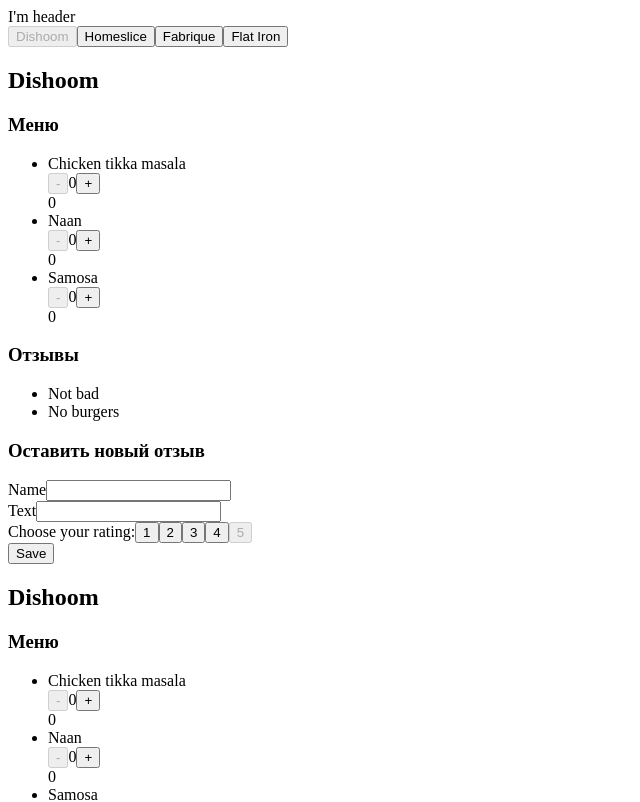
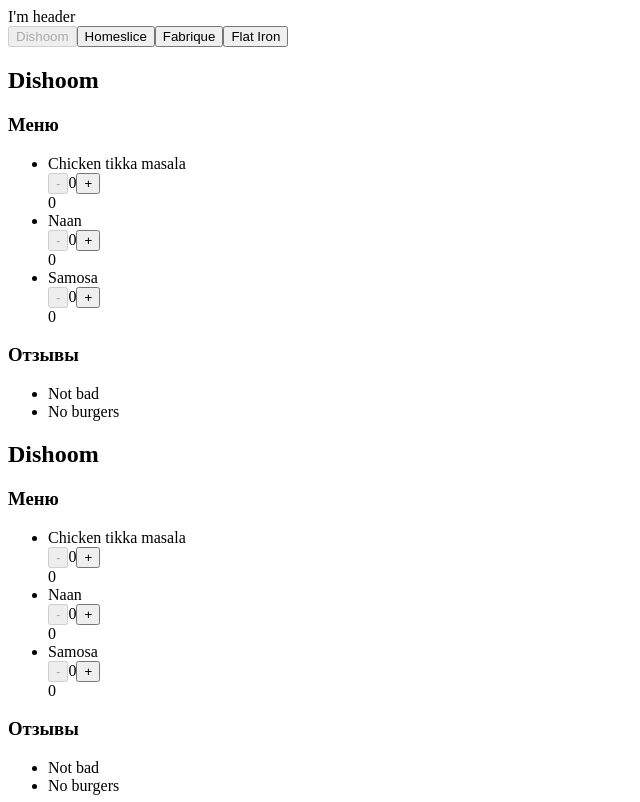
Before and after one commit to antipers/react-20240513, a React (Vite) app: page / in a window 1280 px wide. Shown: the top 802 px of the page, without its empty margins (0-640 px from the left). Built offline with nearby package versions, Linux system fonts and the light colour scheme.

Commit message:
Revert "HW4 1st task done"
This reverts commit 5783819b7199837b5e44967310926ca3bc40bf9d.

```diff
--- a/src/components/new-review-form/component.jsx
+++ /dev/null
@@ -1,67 +0,0 @@
-import { useReducer } from "react";
-import { RatingButtons } from "../rating-buttons/component";
-
-function reducer(state, { type, payload } = {}) {
-  switch (type) {
-    case "setName":
-      return { ...state, name: payload };
-    case "setText":
-      return { ...state, text: payload };
-    case "setRating":
-      return { ...state, rating: payload };
-    case "setSave":
-      return DEFAULT_FORM_VALUE;
-    default:
-      return state;
-  }
-}
-
-const DEFAULT_FORM_VALUE = {
-  name: "",
-  text: "",
-  rating: 5,
-};
-
-export const NewReviewForm = () => {
-  const [form, dispatch] = useReducer(reducer, DEFAULT_FORM_VALUE);
-  console.log(form);
-  return (
-    <>
-      <div>
-        <span>Name</span>
-        <input
-          type="text"
-          value={form.name}
-          onChange={(event) =>
-            dispatch({ type: "setName", payload: event.target.value })
-          }
-        />
-      </div>
-      <div>
-        <span>Text</span>
-        <input
-          type="text"
-          value={form.text}
-          onChange={(event) =>
-            dispatch({ type: "setText", payload: event.target.value })
-          }
-        />
-      </div>
-      <RatingButtons
-        value={form.rating}
-        onChange={(event) => {
-          dispatch({ type: "setRating", payload: Number(event.target.value) });
-        }}
-        isActive={form.rating}
-      />
-      <button
-        onClick={() => {
-          dispatch({ type: "setSave" });
-        }}
-      >
-        {" "}
-        Save
-      </button>
-    </>
-  );
-};
--- a/src/components/rating-button/component.jsx
+++ /dev/null
@@ -1,17 +0,0 @@
-/* eslint-disable react/jsx-key */
-
-export const RatingButton = ({ ratingNumbers, onClick, isActive }) => {
-  return (
-    <>
-      {ratingNumbers.map((_, index) => (
-        <button
-          onClick={onClick}
-          value={index + 1}
-          disabled={isActive === index + 1}
-        >
-          {index + 1}
-        </button>
-      ))}
-    </>
-  );
-};
--- a/src/components/rating-buttons/component.jsx
+++ /dev/null
@@ -1,25 +0,0 @@
-import { RatingButton } from "../rating-button/component";
-
-export const RatingButtons = ({
-  countOfNumbers = 6,
-  onChange,
-  value,
-  isActive,
-}) => {
-  let countOfRatingNumbers = [];
-  for (let index = 1; index < countOfNumbers; index++) {
-    countOfRatingNumbers.push(index);
-  }
-
-  return (
-    <div>
-      <span>Choose your rating:</span>
-      <RatingButton
-        ratingNumbers={countOfRatingNumbers}
-        onClick={onChange}
-        value={value}
-        isActive={isActive}
-      />
-    </div>
-  );
-};
--- a/src/components/restaurant/component.jsx
+++ b/src/components/restaurant/component.jsx
@@ -1,5 +1,4 @@
 import { Menu } from "../menu/component";
-import { NewReviewForm } from "../new-review-form/component";
 import { Reviews } from "../reviews/component";
 
 export const Restaurant = ({ restaurant }) => {
@@ -31,9 +30,6 @@
       <h3>Отзывы</h3>
       {/* {!!reviews?.length && <Reviews reviews={reviews} />} */}
       <Reviews reviews={reviews} />
-
-      <h3>Оставить новый отзыв</h3>
-      <NewReviewForm/>
     </div>
   );
 };
```
